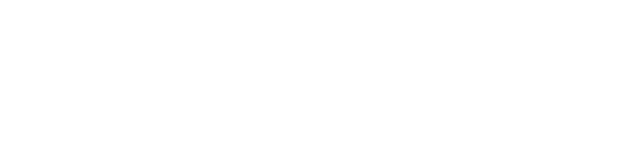
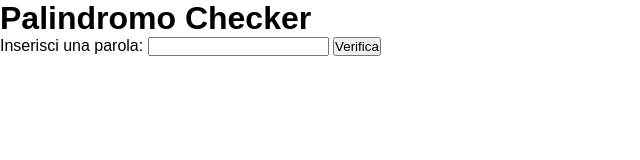
Before and after one commit to lpitto86/-js-paliedispari, a plain HTML site: page index.html in a window 1280 px wide. Shown: the whole page, without its empty margins (0-640 px from the left). Drawn offline with Linux system fonts and the light colour scheme.

Commit message:
Palindromo

```diff
--- a/index.html
+++ b/index.html
@@ -8,6 +8,12 @@
       <link rel="stylesheet" href="css/style.css">
 </head>
 <body>
+      <h1>Palindromo Checker</h1>
+    <label for="inputWord">Inserisci una parola:</label>
+    <input type="text" id="inputWord">
+    <button onclick="checkPalindromo()">Verifica</button>
+    <p id="result"></p>
+
       <script src="js/scripts.js" type="text/javascript"></script>
 </body>
 </html>
--- a/js/scripts.js
+++ b/js/scripts.js
@@ -0,0 +1,24 @@
+function checkPalindromo() {
+      const inputElement = document.getElementById('inputWord');
+      const resultElement = document.getElementById('result');
+
+      // Ottieni la parola inserita dall'utente
+      const inputWord = inputElement.value.toLowerCase(); // Converti la parola in minuscolo
+
+      // Verifica se la parola è un palindromo
+      if (isPalindromo(inputWord)) {
+          resultElement.textContent = 'La parola è un palindromo!';
+      } else {
+          resultElement.textContent = 'La parola non è un palindromo.';
+      }
+  }
+
+  // Funzione per verificare se una parola è un palindromo
+  function isPalindromo(word) {
+      // Rimuovi spazi e caratteri speciali dalla parola
+      const cleanedWord = word.replace(/[^a-zA-Z]/g, '');
+
+      // Confronta la parola con la sua versione inversa
+      const reversedWord = cleanedWord.split('').reverse().join('');
+      return cleanedWord === reversedWord;
+  }
```
